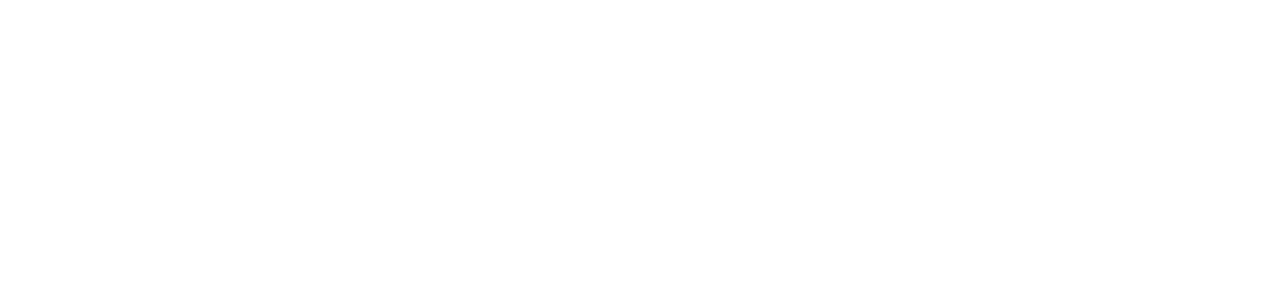
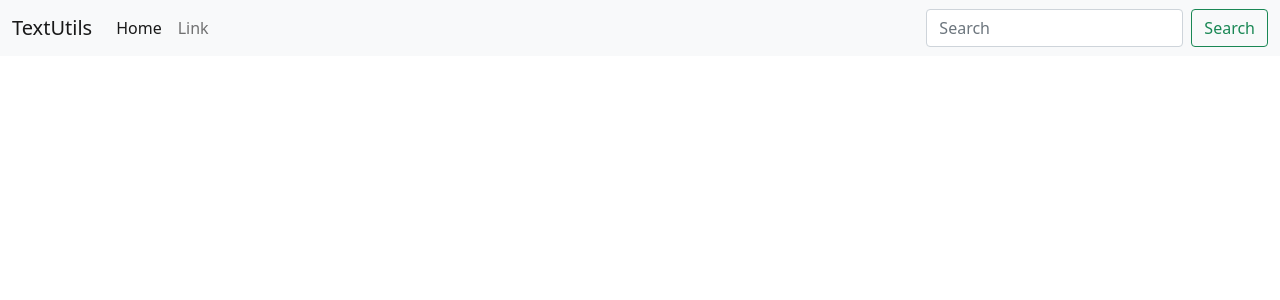
Before and after one commit to Hiba-Iqbal/TextUtils, a React (Create React App) app: page / in a window 1280 px wide. Shown: the top 300 px of the page. Built offline with nearby package versions, Linux system fonts and the light colour scheme.

Commit message:
NavBar Completed

```diff
--- a/public/index.html
+++ b/public/index.html
@@ -15,6 +15,8 @@
       user's mobile device or desktop. See https://developers.google.com/web/fundamentals/web-app-manifest/
     -->
     <link rel="manifest" href="%PUBLIC_URL%/manifest.json" />
+    <link href="https://cdn.jsdelivr.net/npm/bootstrap@5.0.2/dist/css/bootstrap.min.css" rel="stylesheet" integrity="sha384-EVSTQN3/azprG1Anm3QDgpJLIm9Nao0Yz1ztcQTwFspd3yD65VohhpuuCOmLASjC" crossorigin="anonymous">
+
     <!--
       Notice the use of %PUBLIC_URL% in the tags above.
       It will be replaced with the URL of the `public` folder during the build.
@@ -39,5 +41,6 @@
       To begin the development, run `npm start` or `yarn start`.
       To create a production bundle, use `npm run build` or `yarn build`.
     -->
+    <script src="https://cdn.jsdelivr.net/npm/bootstrap@5.0.2/dist/js/bootstrap.bundle.min.js" integrity="sha384-MrcW6ZMFYlzcLA8Nl+NtUVF0sA7MsXsP1UyJoMp4YLEuNSfAP+JcXn/tWtIaxVXM" crossorigin="anonymous"></script>
   </body>
 </html>
--- a/src/App.js
+++ b/src/App.js
@@ -1,7 +1,12 @@
 import React from "react";
+import NavBar from "./components/NavBar";
 
 function App() {
-  return <div className="App"></div>;
+  return (
+    <div className="App">
+      <NavBar title={"TextUtils"} />
+    </div>
+  );
 }
 
 export default App;
--- a/src/components/NavBar.js
+++ b/src/components/NavBar.js
@@ -1,9 +1,62 @@
-import React from 'react'
+import React from "react";
+import PropTypes from 'prop-types'
 
-const NavBar = () => {
+const NavBar = ({title}) => {
   return (
-    <div>NavBar</div>
-  )
-}
+    <div>
+      <nav className="navbar navbar-expand-lg navbar-light bg-light">
+        <div className="container-fluid">
+          <a className="navbar-brand" href="/">
+            {title}
+          </a>
+          <button
+            className="navbar-toggler"
+            type="button"
+            data-bs-toggle="collapse"
+            data-bs-target="#navbarSupportedContent"
+            aria-controls="navbarSupportedContent"
+            aria-expanded="false"
+            aria-label="Toggle navigation"
+          >
+            <span className="navbar-toggler-icon"></span>
+          </button>
+          <div className="collapse navbar-collapse" id="navbarSupportedContent">
+            <ul className="navbar-nav me-auto mb-2 mb-lg-0">
+              <li className="nav-item">
+                <a className="nav-link active" aria-current="page" href="/">
+                  Home
+                </a>
+              </li>
+              <li className="nav-item">
+                <a className="nav-link" href="/">
+                  Link
+                </a>
+              </li>
+            </ul>
+            <form className="d-flex">
+              <input
+                className="form-control me-2"
+                type="search"
+                placeholder="Search"
+                aria-label="Search"
+              />
+              <button className="btn btn-outline-success" type="submit">
+                Search
+              </button>
+            </form>
+          </div>
+        </div>
+      </nav>
+    </div>
+  );
+};
 
-export default NavBar
+NavBar.propTypes = {
+  title: PropTypes.string.isRequired
+};
+
+NavBar.defaultProps = {
+  title: 'Title'
+};
+
+export default NavBar;
--- a/src/index.js
+++ b/src/index.js
@@ -9,8 +9,4 @@
   </React.StrictMode>,
   document.getElementById("root")
 );
-
-// If you want to start measuring performance in your app, pass a function
-// to log results (for example: reportWebVitals(console.log))
-// or send to an analytics endpoint. Learn more: https://bit.ly/CRA-vitals
 reportWebVitals();
```
